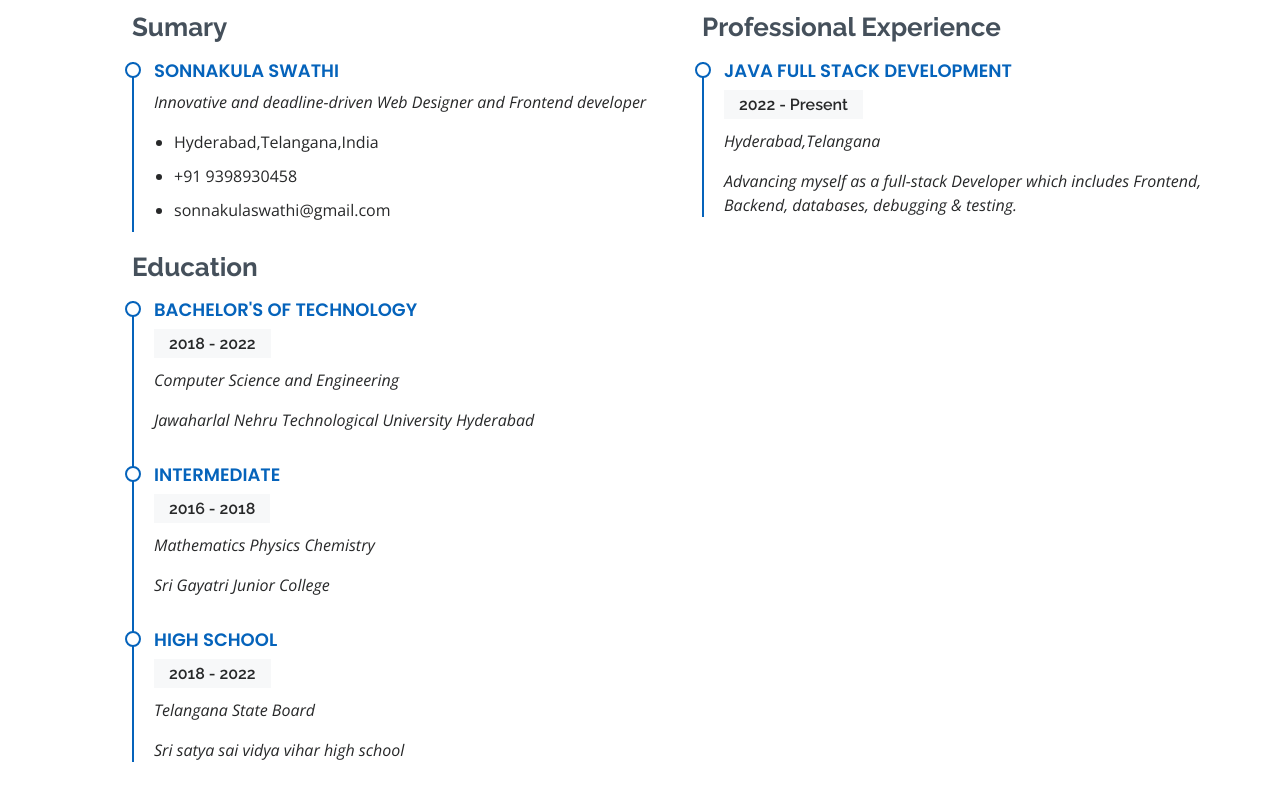
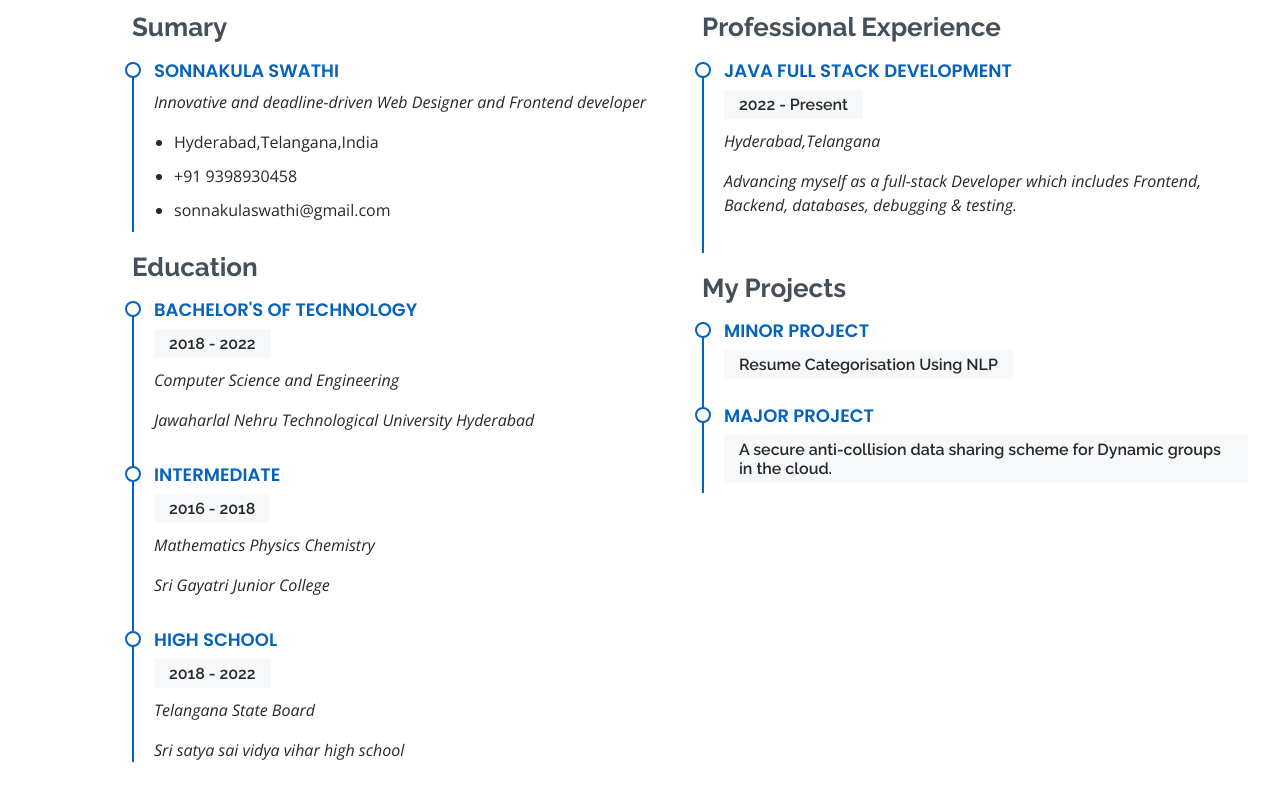
Before and after one commit to swathisonnakula/My_portfolio, a plain HTML site: page MyResume/index.html in a window 1280 px wide. Shown: the part 2068-2868 px from the top of the page. Drawn offline with nearby package versions, Linux system fonts and the light colour scheme.

Commit message:
second-commit

```diff
--- a/MyResume/index.html
+++ b/MyResume/index.html
@@ -231,6 +231,16 @@
               <p><em> Advancing myself as a full-stack Developer which includes Frontend, Backend, databases, debugging & testing.</em></p>
 
             </div>
+
+            <h3 class="resume-title">My Projects</h3>
+            <div class="resume-item">
+              <h4>Minor Project </h4>
+              <h5>Resume Categorisation Using NLP</h5>
+            </div>
+            <div class="resume-item">
+              <h4>Major Project </h4>
+              <h5>A secure anti-collision data sharing scheme for Dynamic groups in the cloud.</h5>
+            </div>
           </div>
         </div>
 
```
